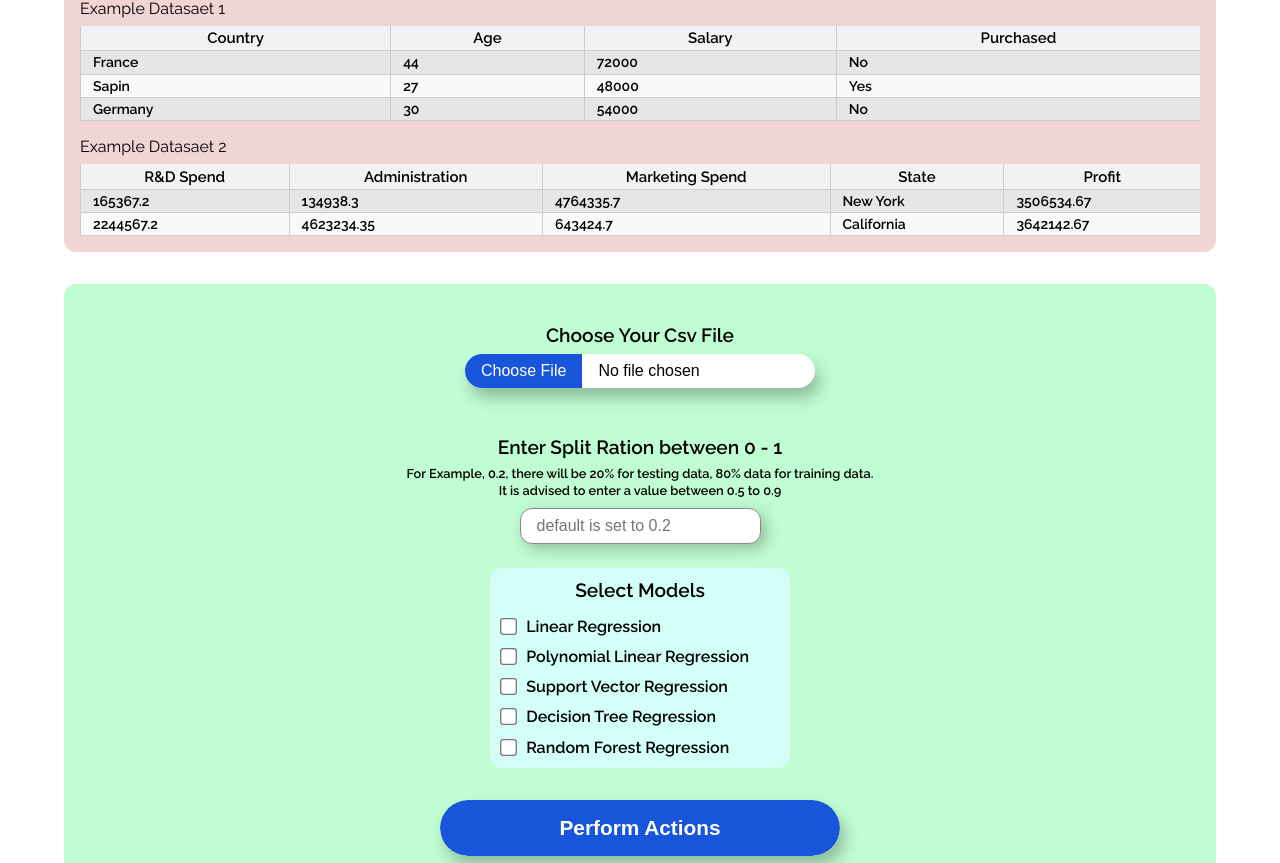
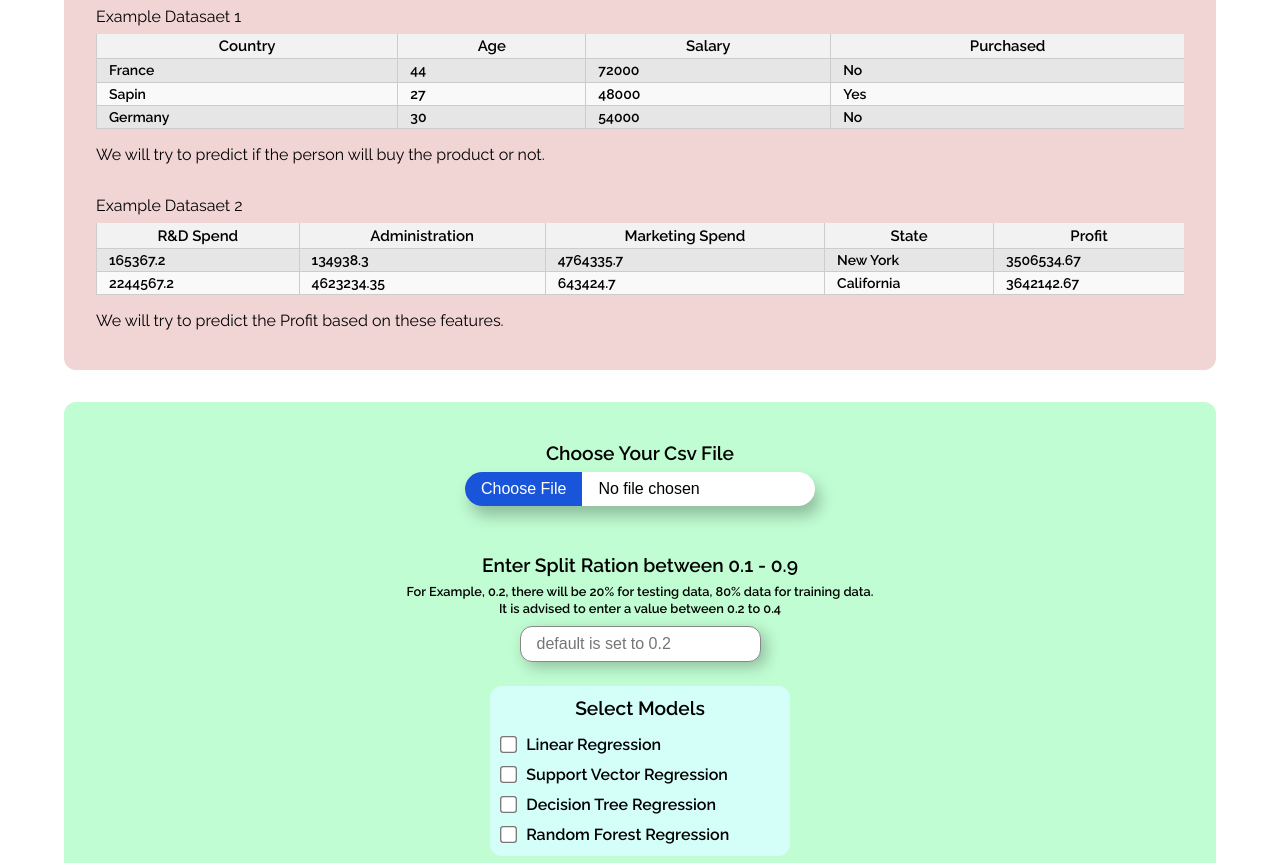
Before and after one commit to sadman59m/HelloML-fontend, a React (Vite) app: page / in a window 1280 px wide. Shown: the part 730-1593 px from the top of the page. Built offline with nearby package versions, Linux system fonts and the light colour scheme.

Commit message:
reset the split ration range

```diff
--- a/src/components/Form.jsx
+++ b/src/components/Form.jsx
@@ -13,21 +13,16 @@ const mlModels = [
     },
     {
         id: 1,
-        name: 'Polynomial Linear Regression',
+        name: "Support Vector Regression",
         checked: false,
     },
     {
         id: 2,
-        name: "Support Vector Regression",
+        name: "Decision Tree Regression",
         checked: false,
     },
     {
         id: 3,
-        name: "Decision Tree Regression",
-        checked: false,
-    },
-    {
-        id: 4,
         name: "Random Forest Regression",
         checked: false,
     }
@@ -63,7 +58,7 @@ const Form = ({getData}) => {
             setRationError(false);
             return;
         }
-        if(rationValue <= 0.0 || rationValue >= 1.0) {
+        if(rationValue < 0.1 || rationValue > 0.9) {
             setRationError(true);
             return;
         }
@@ -152,9 +147,9 @@ const Form = ({getData}) => {
                     }
                 </div>
                 <div className={classes.splitRatioContainer}>
-                    <h3>Enter Split Ration between 0 - 1</h3>
+                    <h3>Enter Split Ration between 0.1 - 0.9</h3>
                     <p>For Example, 0.2, there will be 20% for testing data, 80% data for training data.</p>
-                    <p>It is advised to enter a value between 0.5 to 0.9</p>
+                    <p>It is advised to enter a value between 0.2 to 0.4</p>
                     <input
                     className={classes.ratioInput}
                     type="number"
@@ -164,7 +159,7 @@ const Form = ({getData}) => {
                     />
                     {rationError &&
                     <div className={classes.inputErrorMsg}>
-                        <p>Split Ration must be between 0 and 1</p>
+                        <p>Split Ration must be between 0.1 and 0.9</p>
                     </div>}
                 </div>
                 <div className={classes["form-checkbox-container"]}>
--- a/src/components/Instructions.jsx
+++ b/src/components/Instructions.jsx
@@ -69,7 +69,9 @@ const Instructions = ({instructions}) => {
                 </ul>
             </div>
             <DfTable serial="1" dataHead={tableDataHead} data={tableData}/>
+            <p>We will try to predict if the person will buy the product or not.</p>
             <DfTable serial="2" dataHead={tableDataHead2} data={tableData2} />
+            <p>We will try to predict the Profit based on these features.</p>
         </div>
         </>
     )
--- a/src/components/Instructions.module.css
+++ b/src/components/Instructions.module.css
@@ -4,7 +4,7 @@
     max-width: 90%;
     margin: 1rem auto;
     border-radius: 12px;
-    padding: 1rem 1rem;
+    padding: 1.5rem 2rem;
     display: flex;
     flex-direction: column;
 }
```
